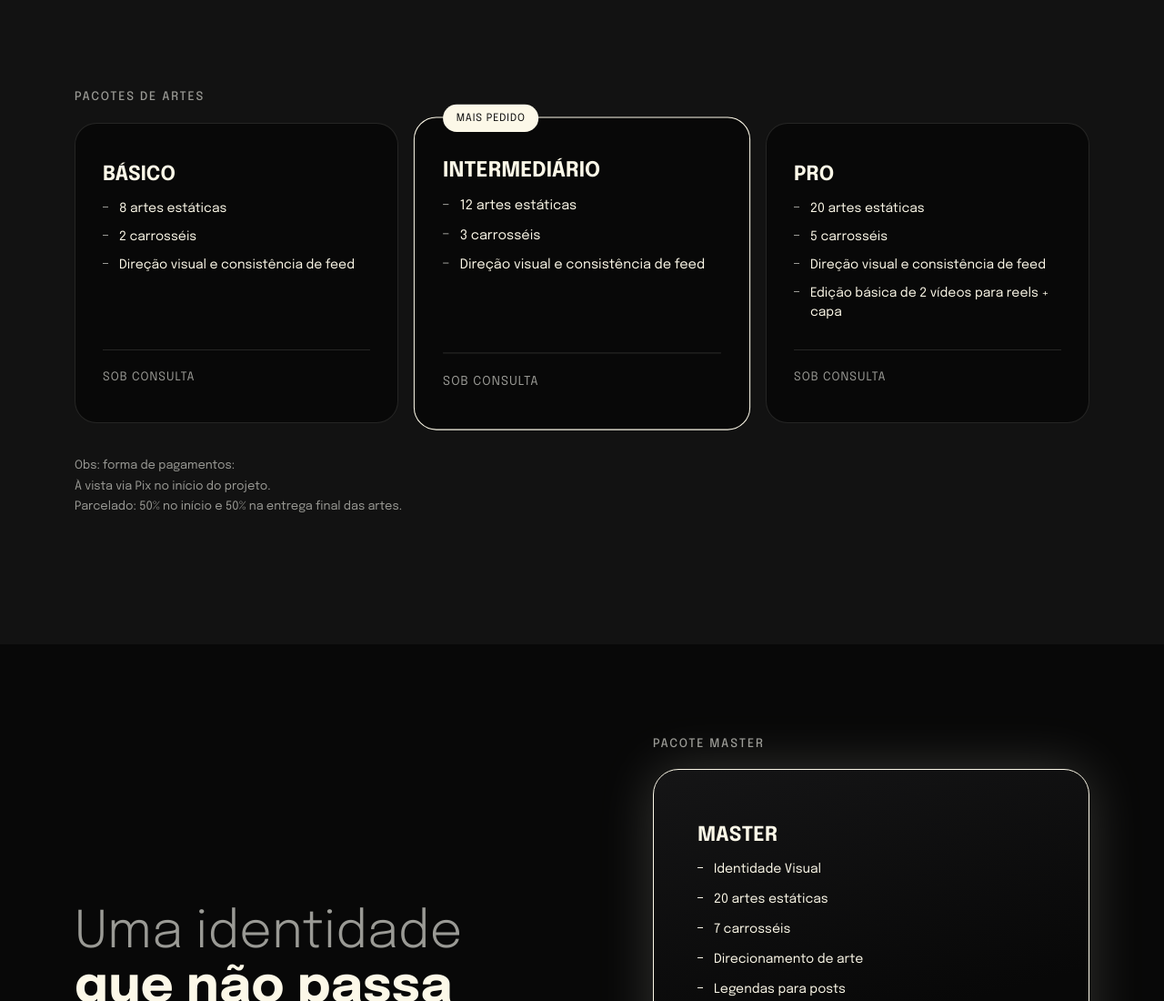
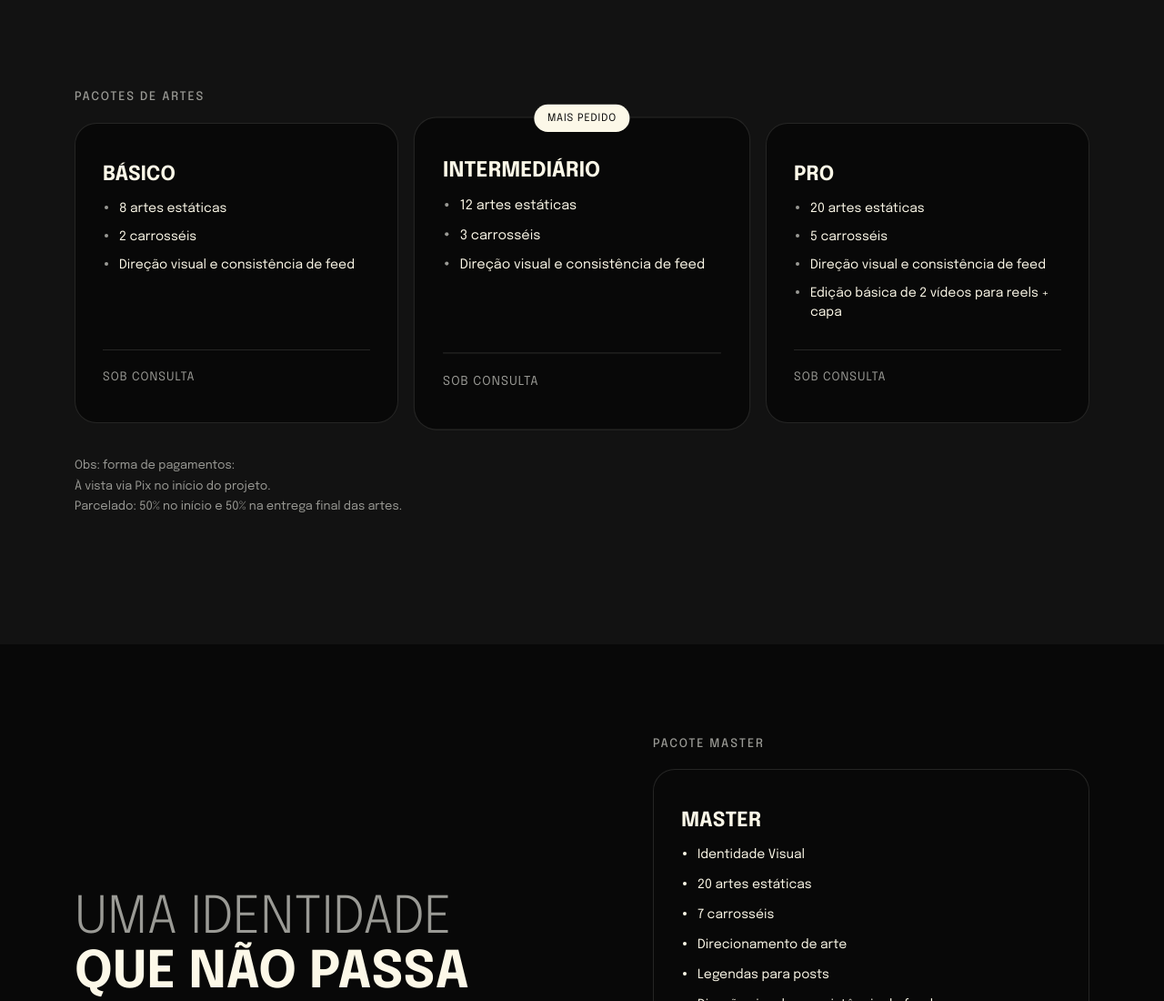
Before and after one commit to ramonfwx/kaineferreiradsr, a plain HTML site: page index.html in a window 1280 px wide. Shown: the part 1700-2800 px from the top of the page at 91% size. Drawn offline with Linux system fonts and the light colour scheme.

Commit message:
Adiciona animações de hover nos cards, símbolo no título de Contato e ajustes visuais
Aplica lift ao passar o mouse em Básico/Pro/Intermediário/Master, linha
de destaque no card Básico, badge centralizado sem borda branca extra,
marcadores em bolinha nas listas, título do Master igualado aos demais
cards, e maiúsculas nos títulos de Avulsos e Master.

Co-Authored-By: Claude Sonnet 5 <noreply@anthropic.com>

```diff
--- a/assets/css/style.css
+++ b/assets/css/style.css
@@ -66,13 +66,21 @@ body {
   line-height: 1.08;
   margin-bottom: 28px;
 }
-#sobre .section-title { font-family: "Transducer", "Epilogue", sans-serif; text-transform: uppercase; }
+#sobre .section-title { font-family: "Epilogue", sans-serif; font-weight: 700; text-transform: uppercase; }
 .section-title .thin {
   font-weight: 300;
   color: var(--gray-1);
 }
 .section-title .bold {
   font-weight: 700;
+  color: var(--off-white);
+}
+.title-mark {
+  display: inline-block;
+  width: 0.75em;
+  height: 0.75em;
+  margin-left: 0.15em;
+  vertical-align: middle;
   color: var(--off-white);
 }
 
@@ -449,7 +457,22 @@ body {
   flex-direction: column;
   background: var(--black);
   position: relative;
+  transition: transform 0.4s var(--ease);
 }
+.service-card:hover { transform: translateY(-6px); }
+.service-card--highlight:hover { transform: scale(1.04) translateY(-6px); }
+.service-card--hover-line { overflow: hidden; }
+.service-card--hover-line::after {
+  content: "";
+  position: absolute;
+  left: 0; right: 0; bottom: 0;
+  height: 1px;
+  background: var(--off-white);
+  transform: scaleX(0);
+  transform-origin: left;
+  transition: transform 0.4s var(--ease);
+}
+.service-card--hover-line:hover::after { transform: scaleX(1); }
 .service-card h3 { font-size: 22px; font-weight: 700; margin-bottom: 10px; text-transform: uppercase; }
 .service-desc { color: var(--gray-1); font-size: 14px; margin-bottom: 24px; }
 .service-list { display: flex; flex-direction: column; gap: 10px; margin-bottom: 30px; flex: 1; }
@@ -462,8 +485,9 @@ body {
 .service-list li::before {
   content: "";
   position: absolute;
-  left: 0; top: 8px;
-  width: 6px; height: 1px;
+  left: 2px; top: 7px;
+  width: 4px; height: 4px;
+  border-radius: 50%;
   background: var(--gray-1);
 }
 .service-price {
@@ -476,13 +500,13 @@ body {
 }
 .service-card--highlight {
   background: var(--black);
-  border-color: var(--off-white);
   transform: scale(1.04);
 }
 .service-badge {
   position: absolute;
   top: -14px;
-  left: 30px;
+  left: 50%;
+  transform: translateX(-50%);
   background: var(--off-white);
   color: var(--black);
   font-size: 11px;
@@ -515,12 +539,13 @@ body {
   position: relative;
   width: 100%;
   max-width: 480px;
-  border: 1px solid var(--off-white);
-  border-radius: 28px;
-  padding: 56px 48px;
-  background: linear-gradient(165deg, var(--black-alt) 0%, var(--black) 60%);
-  box-shadow: 0 0 60px rgba(252,248,232,0.18);
+  border: 1px solid var(--line);
+  border-radius: 24px;
+  padding: 40px 30px;
+  background: var(--black);
+  transition: transform 0.4s var(--ease);
 }
+.master-card.reveal:hover { transform: translateY(-6px); }
 .master-badge {
   font-size: 22px;
   font-weight: 700;
@@ -549,8 +574,9 @@ body {
 .master-list li::before {
   content: "";
   position: absolute;
-  left: 0; top: 8px;
-  width: 6px; height: 1px;
+  left: 2px; top: 7px;
+  width: 4px; height: 4px;
+  border-radius: 50%;
   background: var(--off-white);
 }
 .master-card .service-price {
@@ -584,7 +610,9 @@ body {
   flex-wrap: wrap;
 }
 .contact-text { flex: 1; min-width: 280px; }
-.contact .section-title { align-items: flex-start; }
+.contact .section-title { align-items: flex-start; text-transform: uppercase; }
+#avulsos .section-title,
+.master-tagline .section-title { text-transform: uppercase; }
 .contact-lead { color: var(--gray-1); font-size: 17px; max-width: 520px; }
 .contact-actions { display: flex; flex-direction: column; gap: 16px; flex-shrink: 0; }
 .contact-links {
--- a/index.html
+++ b/index.html
@@ -26,7 +26,6 @@
       <a href="#contato" class="nav-link">Contato</a>
     </nav>
 
-    <a href="https://wa.me/5594991916818" target="_blank" rel="noopener" class="btn btn-ghost header-cta">Falar no WhatsApp</a>
 
     <button class="menu-toggle" id="menuToggle" aria-label="Abrir menu">
       <span></span><span></span><span></span>
@@ -148,7 +147,7 @@
       <p class="section-tag">Pacotes de Artes</p>
 
       <div class="services-grid reveal">
-        <div class="service-card">
+        <div class="service-card service-card--hover-line">
           <h3>Básico</h3>
           <ul class="service-list">
             <li>8 artes estáticas</li>
@@ -231,16 +230,16 @@
       </h2>
 
       <div class="about-tools-list about-tools-list--stack avulsos-list reveal">
+        <span class="about-tools-item">Logo</span>
+        <span class="about-tools-item">Identidade Visual</span>
+        <span class="about-tools-item">Mídia Kit</span>
+        <span class="about-tools-item">Flyer</span>
+        <span class="about-tools-item">Post estático</span>
+        <span class="about-tools-item">Banners</span>
+        <span class="about-tools-item">Panfleto</span>
+        <span class="about-tools-item">Edição de vídeo básico</span>
         <span class="about-tools-item">Apresentação</span>
-        <span class="about-tools-item">Banners</span>
         <span class="about-tools-item">Design de estamparia</span>
-        <span class="about-tools-item">Edição de vídeo básico</span>
-        <span class="about-tools-item">Flyer</span>
-        <span class="about-tools-item">Identidade Visual</span>
-        <span class="about-tools-item">Logo</span>
-        <span class="about-tools-item">Mídia Kit</span>
-        <span class="about-tools-item">Panfleto</span>
-        <span class="about-tools-item">Post estático</span>
       </div>
 
       <p class="services-footnote">
@@ -259,7 +258,7 @@
           <p class="section-tag">Contato</p>
           <h2 class="section-title">
             <span class="thin">Projetos bem feitos</span>
-            <span class="bold">começam com uma boa conversa.</span>
+            <span class="bold">começam com uma boa conversa.<svg class="title-mark" viewBox="0 0 100 100" aria-hidden="true"><g fill="currentColor"><rect x="42" y="0" width="16" height="100"/><rect x="42" y="0" width="16" height="100" transform="rotate(60 50 50)"/><rect x="42" y="0" width="16" height="100" transform="rotate(120 50 50)"/></g></svg></span>
           </h2>
           <p class="contact-lead">
             Obrigado por chegar até aqui.<br>Se fizer sentido para você, será um
```
